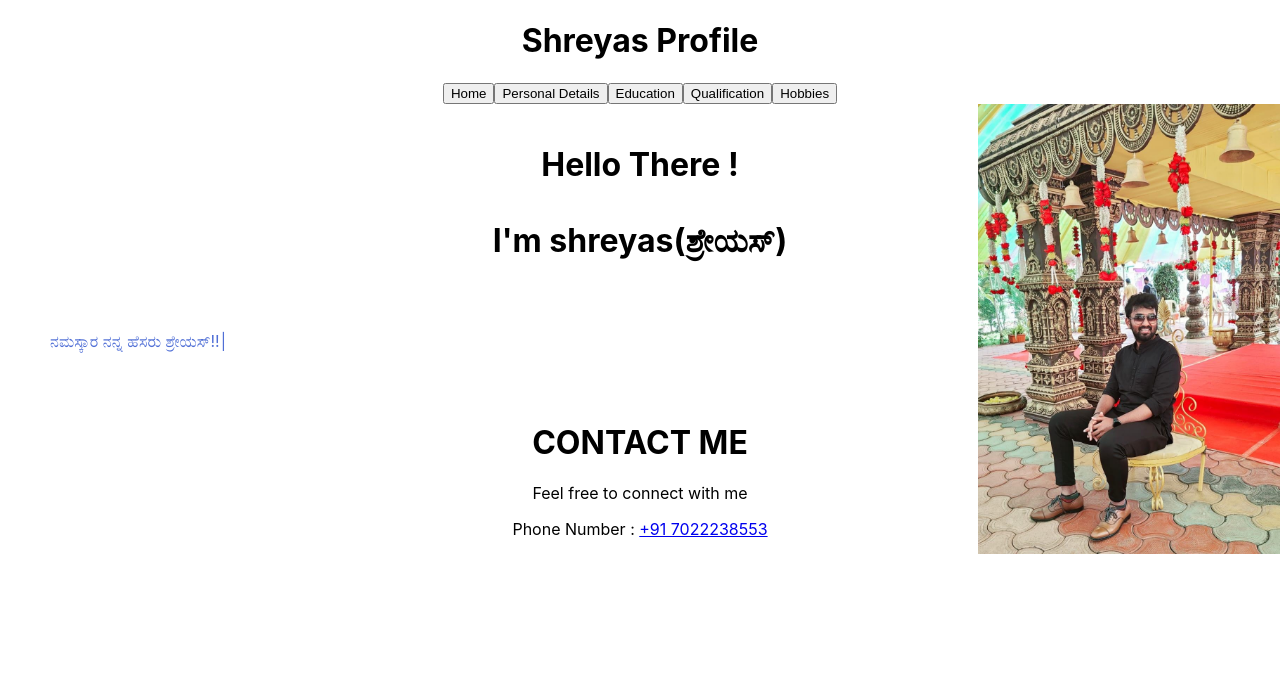
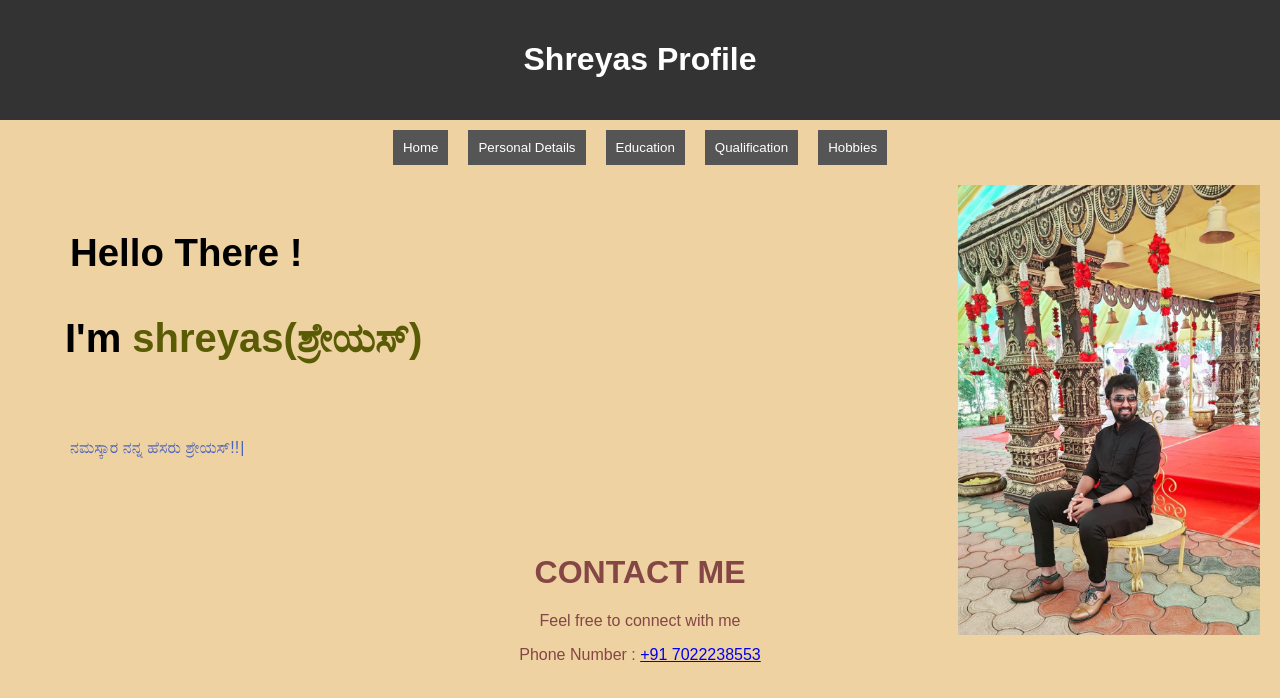
Before and after one commit to shreyas-shiiny/bio, a React (Create React App) app: page / in a window 1280 px wide. Shown: the top 698 px of the page. Built offline with nearby package versions, Linux system fonts and the light colour scheme.

Commit message:
Update App.css

```diff
--- a/src/App.css
+++ b/src/App.css
@@ -1,38 +1,58 @@
-.App {
-  text-align: center;
+
+body {
+  font-family: 'Arial', sans-serif;
+  margin: 0;
+  padding: 0;
+  background-color: rgb(238, 210, 161);
 }
 
-.App-logo {
-  height: 40vmin;
-  pointer-events: none;
+header {
+  background-color: #333;
+  color: white;
+  text-align: center;
+  padding: 20px;
 }
 
-@media (prefers-reduced-motion: no-preference) {
-  .App-logo {
-    animation: App-logo-spin infinite 20s linear;
-  }
+nav {
+  display: flex;
+  justify-content: center;
+  margin: 10px 0;
 }
 
-.App-header {
-  background-color: #282c34;
-  min-height: 100vh;
-  display: flex;
-  flex-direction: column;
-  align-items: center;
-  justify-content: center;
-  font-size: calc(10px + 2vmin);
+button {
+  margin: 0 10px;
+  padding: 10px;
+  background-color: #555;
   color: white;
+  border: none;
+  cursor: pointer;
 }
 
-.App-link {
-  color: #61dafb;
+main {
+  margin: 20px;
 }
 
-@keyframes App-logo-spin {
-  from {
-    transform: rotate(0deg);
-  }
-  to {
-    transform: rotate(360deg);
-  }
+.heading {
+  font-size: 2.4em !important;
+  padding-left: 50px !important;
 }
+
+.heading-name {
+  font-size: 2.5em !important;
+  padding-left: 45px !important;
+}
+
+.main-name {
+  color: #5a5c05;
+}
+
+.home-about-social {
+  text-align: center !important;
+  padding-top: 25px;
+  color: rgb(133, 70, 70) !important;
+}
+
+.full-stack{
+  text-align: center;
+  color: rgb(44, 31, 14);
+}
```
